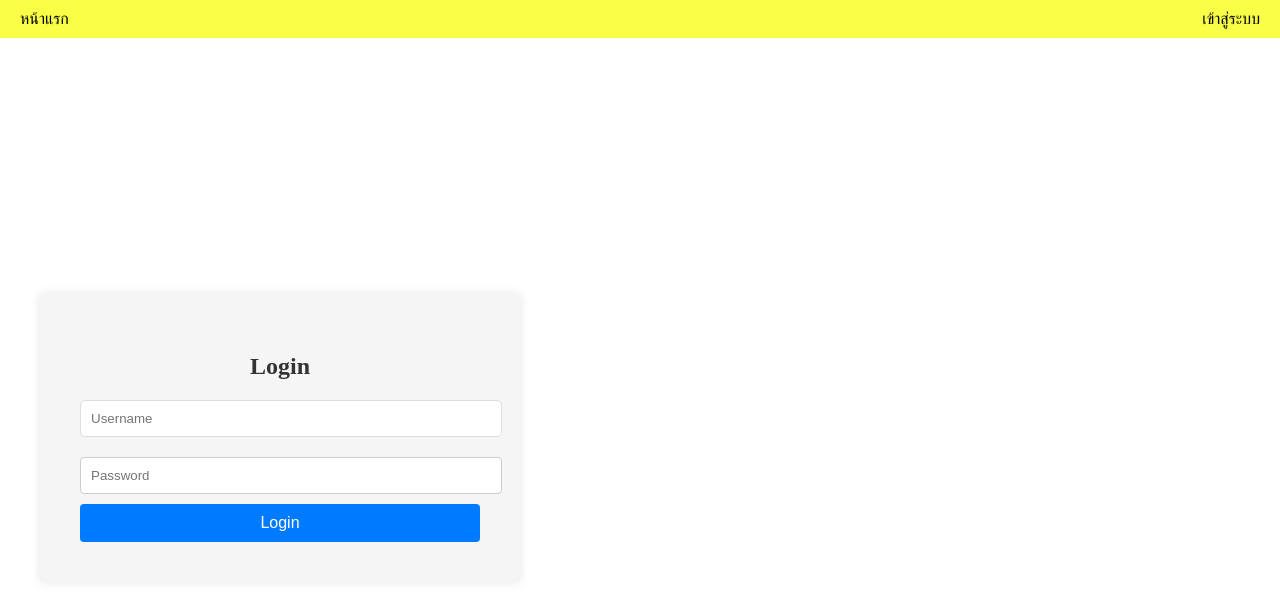
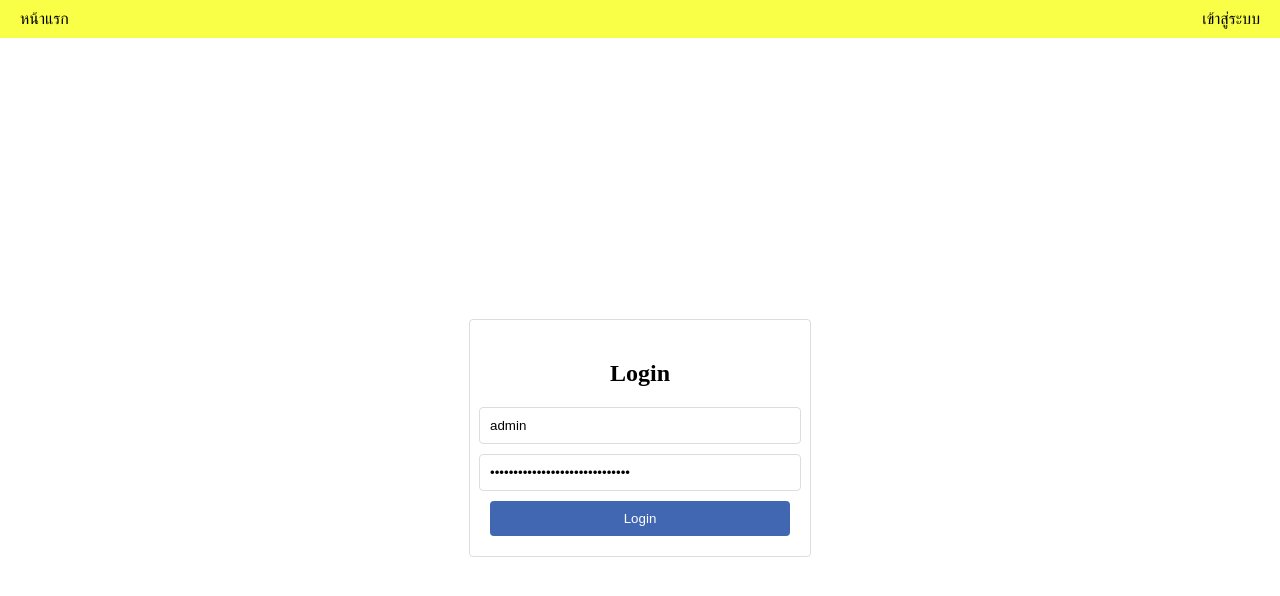
Before and after one commit to thisadee2897/otp-login, a React (Create React App) app: page /login in a window 1280 px wide. Shown: the top 596 px of the page. Built offline with nearby package versions, Linux system fonts and the light colour scheme.

Commit message:
WIP UI Login

```diff
--- /dev/null
+++ b/src/css/LoginFacebook.css
@@ -0,0 +1,44 @@
+.login-container {
+  display: flex;
+  flex-direction: column;
+  align-items: center;
+  justify-content: center;
+  height: 100vh;
+}
+
+.login-form {
+  display: flex;
+  flex-direction: column;
+  align-items: center;
+  width: 300px;
+  padding: 20px;
+  border: 1px solid #ddd;
+  border-radius: 4px;
+  background-color: #fff;
+}
+
+.login-form h2 {
+  margin-bottom: 20px;
+}
+
+.login-form input {
+  width: 100%;
+  padding: 10px;
+  margin-bottom: 10px;
+  border: 1px solid #ddd;
+  border-radius: 4px;
+}
+
+.login-form button {
+  width: 100%;
+  padding: 10px;
+  background-color: #4267b2;
+  color: #fff;
+  border: none;
+  border-radius: 4px;
+  cursor: pointer;
+}
+
+.login-form button:hover {
+  background-color: #3b5998;
+}
--- a/src/page/Login.js
+++ b/src/page/Login.js
@@ -1,15 +1,16 @@
 import React, { useState, useContext } from 'react';
 import { useNavigate } from 'react-router-dom';
 import { AuthContext } from '../componemts/AuthContext';
-import '../css/Login.css'
+import '../css/LoginFacebook.css';
+
 export default function Login() {
     const navigate = useNavigate();
-    const [username, setUsername] = useState('');
-    const [password, setPassword] = useState('');
+    const [username, setUsername] = useState('admin');
+    const [password, setPassword] = useState('adminadminadminadminadminadmin');
     const { setIsLoggedIn } = useContext(AuthContext);
 
     const handleLogin = async () => {
-        if (username === 'odin.dev' && password === 'adminadmin') {
+        if (username === 'admin' && password === 'adminadminadminadminadminadmin') {
             setIsLoggedIn(true);
             navigate('/');
         } else {
@@ -18,24 +19,22 @@ export default function Login() {
     };
 
     return (
-        <div className="container">
-            <div className="card">
-                <h2 className="heading">Login</h2>
+        <div className="login-container">
+            <div className="login-form">
+                <h2>Login</h2>
                 <input
-                    className="input"
                     type="text"
                     placeholder="Username"
                     value={username}
                     onChange={e => setUsername(e.target.value)}
                 />
                 <input
-                    className="input"
                     type="password"
                     placeholder="Password"
                     value={password}
                     onChange={e => setPassword(e.target.value)}
                 />
-                <button className="button" onClick={handleLogin}>
+                <button onClick={handleLogin}>
                     Login
                 </button>
             </div>
```
